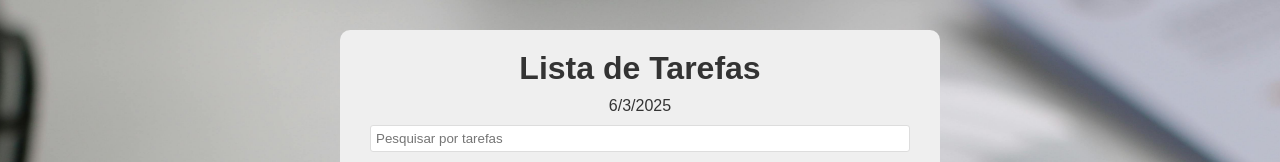
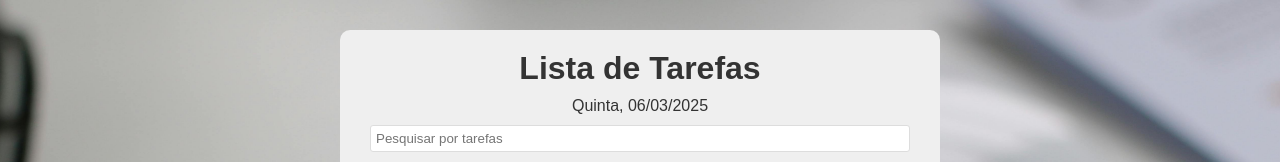
Before and after one commit to GuilhermeEduardo23/ToDo_List, a React (Vite) app: page / in a window 1280 px wide. Shown: the top 162 px of the page. Built offline with nearby package versions, Linux system fonts and the light colour scheme.

Commit message:
feat: added component to display date and day of week

```diff
--- a/src/App.jsx
+++ b/src/App.jsx
@@ -3,9 +3,9 @@ import "./App.scss";
 import Todo from "./components/Todo";
 import TodoForm from "./components/TodoForm";
 import Search from "./components/Search";
+import FormattedDate from "./components/Date";
 
 function App() {
-  const date = new Date();
   const [todos, setTodos] = useState([
     {
       id: 1,
@@ -66,7 +66,7 @@ function App() {
     <div className="app">
       <div className="description">
         <h1>Lista de Tarefas</h1>
-        <span className="date">{`${date.getDate()}/${date.getMonth() + 1}/${date.getFullYear()}`}</span>
+        <FormattedDate />
       </div>
       <Search search={search} setSearch={setSearch}/>
       <div className="todo_list">
--- /dev/null
+++ b/src/components/Date.jsx
@@ -0,0 +1,18 @@
+//Componente funcional para exibir o dia da semana e a data formatada.
+const FormattedDate = () => {
+    const date = new Date();
+    const day = date.getDate() < 10 ? `0${date.getDate()}` : date.getDate();
+    const month = date.getMonth() > 10 ? `0${date.getMonth() + 1}` : `0${date.getMonth() + 1}`;
+    const year = date.getFullYear();
+    const weekDay = date.getDay();
+    const weekDays = ["Domingo", "Segunda", "Terça", "Quarta", "Quinta", "Sexta", "Sábado"];
+    const week = weekDays[weekDay];
+
+    return (
+      <span className="date">
+        {`${week}, ${day}/${month}/${year}`}
+      </span>
+    )
+}
+
+export default FormattedDate;
```
Also changed, not shown: 1 other file (tests, documents, lock files or other folders).
